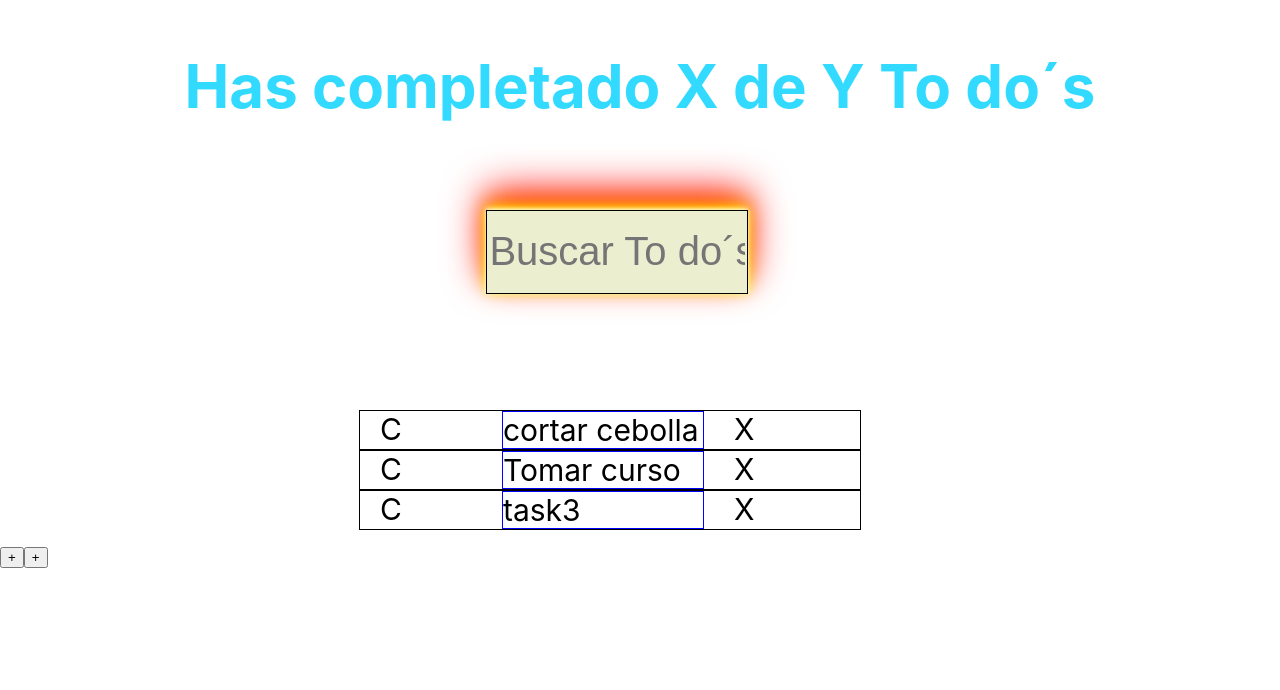
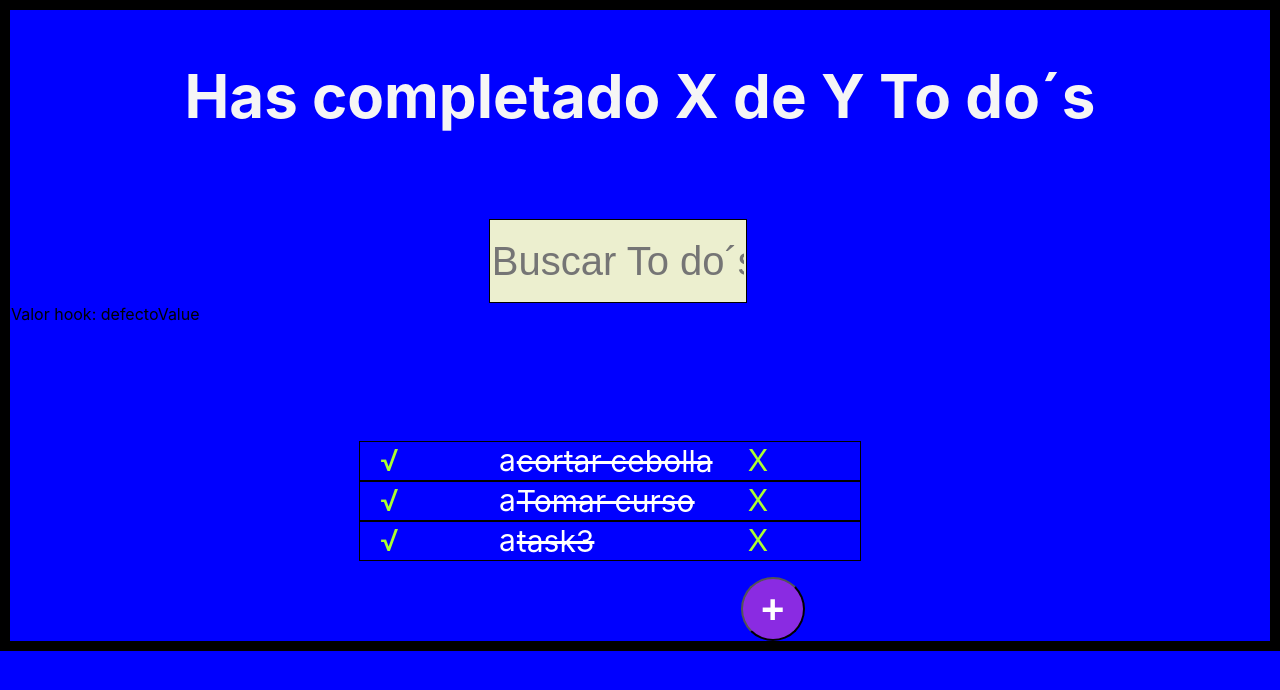
Before and after one commit to nicolasernesto/react-app, a React (Create React App) app: page / in a window 1280 px wide. Shown: the top 690 px of the page. Built offline with nearby package versions, Linux system fonts and the light colour scheme.

Commit message:
uso de estados (usestatereact

```diff
--- a/src/App.js
+++ b/src/App.js
@@ -6,6 +6,7 @@ import {TodoList} from './TodoList'
 import {CreateTodoButton} from './CreateTodoButton'
 import {TodoSearch} from './TodoSearch'
 import './App.css';
+import "./General.css"
 const todos = [{text: 'cortar cebolla', completed: false},
                {text: 'Tomar curso', completed: false},
                {text: 'task3', completed: false}
@@ -13,16 +14,17 @@ const todos = [{text: 'cortar cebolla', completed: false},
 function App(props) {
   return (
     <React.Fragment>
+    <div className='container'>
       <TodoCounter />
       <TodoSearch />
       <TodoList>
         {todos.map(todo => (
-        <TodoItem key={todo.text} text={todo.text} />
+          <TodoItem key={todo.text} text={todo.text} completed={true} />
           ))}
         {/* se debe mandar un identificador cuando se renderizan lists */}
       </TodoList>
       <CreateTodoButton/>
-    <button>+</button>
+    </div>
     </React.Fragment>
 
   );
--- /dev/null
+++ b/src/CreateButton.css
@@ -0,0 +1,11 @@
+button{
+    border-radius: 100px;
+    background-color: blueviolet;
+    height: 64px;
+
+    width: 64px;
+    font-size: 40px;
+    font-weight: bold;
+    color: white;
+    margin-left: 58%;
+}
--- a/src/CreateTodoButton.js
+++ b/src/CreateTodoButton.js
@@ -1,10 +1,15 @@
 import React from "react";
+import "./CreateButton.css"
+function CreateTodoButton (props) {
+const onCLickButton = (mensaje) =>{
+    alert(mensaje)
+}
+    return (
+        <button onClick={() => onCLickButton('ajksjkas') }
 
-function CreateTodoButton (props) {
-
-    return (
-        <button> + </button>
-
+        > +
+        </button>
+        // aqui se envuelven las funciones en arrowsfunctions para que no sea invocadas
 
     )
 }
--- /dev/null
+++ b/src/General.css
@@ -0,0 +1,6 @@
+body {
+    background-color: blue;
+}
+.container{
+    border: 10px solid black;
+}
--- a/src/TodoCounter.css
+++ b/src/TodoCounter.css
@@ -1,6 +1,6 @@
 .TodoCounter{
     font-size: 60px;
-    color: #33daff;
+    color: whitesmoke;
     text-align: center;
 
 }
--- a/src/TodoItem.css
+++ b/src/TodoItem.css
@@ -17,3 +17,12 @@ p{  margin: 0;
 span{
     padding-left: 30px;
 }
+.active{
+    color:greenyellow;
+}
+.nonactive{
+    color: white;
+}
+.active-p{
+    text-decoration: line-through;
+}
--- a/src/TodoItem.js
+++ b/src/TodoItem.js
@@ -2,14 +2,20 @@ import React from "react";
 import "./TodoItem.css"
 
 function TodoItem(propied){
+   const onComplete = () => {
+    alert('Se completo el ' + propied.text)
+   }
 
-
+   const onDelete = () => {
+    alert('Se elimino ' + propied.text)
+   }
 
     return (
         <li>
-            <span className={`first icon-check ${propied.completed && 'icon-check--active'}`}>C</span>
-            <p>{propied.text}</p>
-            <span>X</span>
+            <span onClick={onComplete} className={`first icon-check ${propied.completed && 'active'}`}>√</span>
+            a
+            <p className={`${propied.completed && 'active-p'}`}>{propied.text}</p>
+            <span onClick={onDelete} className={`icon-check ${propied.completed && 'active'}`}>X</span>
 
 
         </li>
--- a/src/TodoList.css
+++ b/src/TodoList.css
@@ -9,6 +9,6 @@ ul{
     list-style: none;
     margin-right: 100px;
     width: 500px;
-
+    color: white;
     padding-top: 100px;
 }
--- a/src/TodoSearch.css
+++ b/src/TodoSearch.css
@@ -6,8 +6,6 @@ input{
     margin-top: 3%;
     width: 20%;
     text-align: center;
-    -webkit-box-shadow: #FFF 0 -1px 4px, #ff0 0 -2px 10px, #ff8000 0 -10px 20px, red 0 -18px 40px, 47px 50px 50px 50px rgba(0,0,0,0);
-    box-shadow: #FFF 0 -1px 4px, #ff0 0 -2px 10px, #ff8000 0 -10px 20px, red 0 -18px 40px, 47px 50px 50px 50px rgba(0,0,0,0);
     background: #ECEFCF;
 
 
--- a/src/TodoSearch.js
+++ b/src/TodoSearch.js
@@ -1,8 +1,13 @@
 import React from "react";
 import "./TodoSearch.css"
 function TodoSearch (props) {
+    const [variable,setVariable] = React.useState('defectoValue') // se crea un estado para la variable, y como segundo param la funcion que lo setea
+    const valueChanged = (event) => {
+        setVariable(event.target.value)
+    }
     return(
-        <input placeholder="Buscar To do´s"></input>
+        [<input onChange={valueChanged}   placeholder="Buscar To do´s"></input>,
+        <p>Valor hook: {variable}</p>]
     )
 
 }
```
Lines whose indentation alone changed are shown as unchanged.
